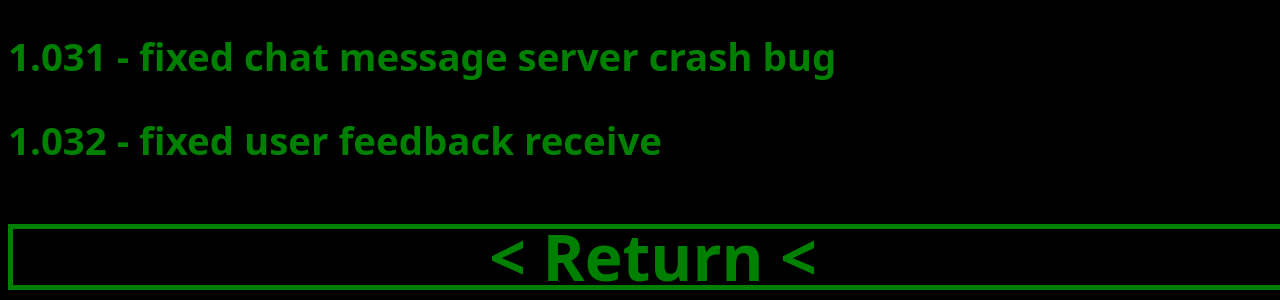
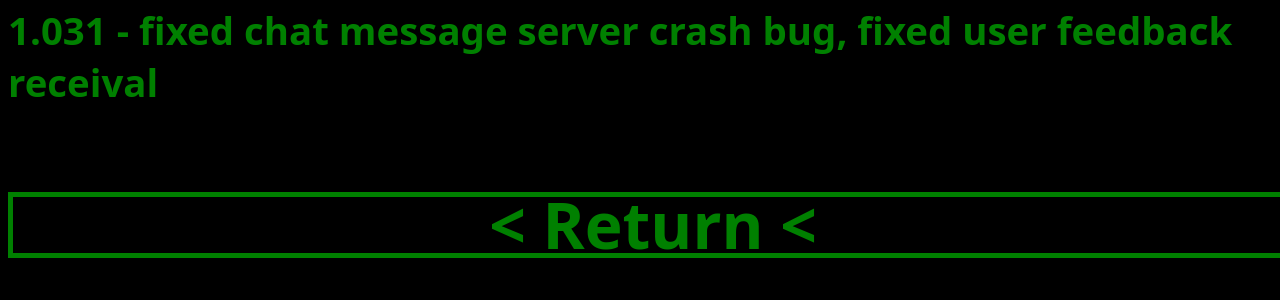
Before and after one commit to SamuelC575/socket-chat-site, a plain HTML site: page client/updatelog/update.html in a window 1280 px wide. Shown: the part 678-978 px from the top of the page. After the commit the page ends 946 px from the top, so only its background shows below. Drawn offline with Linux system fonts and the light colour scheme.

Commit message:
Console Receival More Clear

```diff
--- a/client/report/report.css
+++ b/client/report/report.css
@@ -18,6 +18,7 @@ input {
     width: 100vw;
     height: 12vh;
     border-top: 10px solid black;
+    border-bottom: 10px solid black;
     font-size: 10vh;
     display: flex;
     align-items: center;
--- a/client/updatelog/update.html
+++ b/client/updatelog/update.html
@@ -12,8 +12,7 @@
     <h2>1.02 - added 'About the Site', 'Recommendations', completed 'Update Log'</h2>
     <h2>1.021 - added lobby number icon</h2>
     <h2>1.03 - fixed server crash bug, added 'Player List' UI</h2>
-    <h2>1.031 - fixed chat message server crash bug</h2>
-    <h2>1.032 - fixed user feedback receive</h2>
+    <h2>1.031 - fixed chat message server crash bug, fixed user feedback receival</h2>
 
     <h2><a href="../index.html" id="return"> < Return < </a></h2>
 </body>
--- a/server/server.js
+++ b/server/server.js
@@ -84,7 +84,7 @@ io.on('connection', (socket) => {
     socket.on('recommend', review => {
         console.log();
         console.log(review);
-        console.log;
+        console.log();
     })
 
     // Disconnect
```
